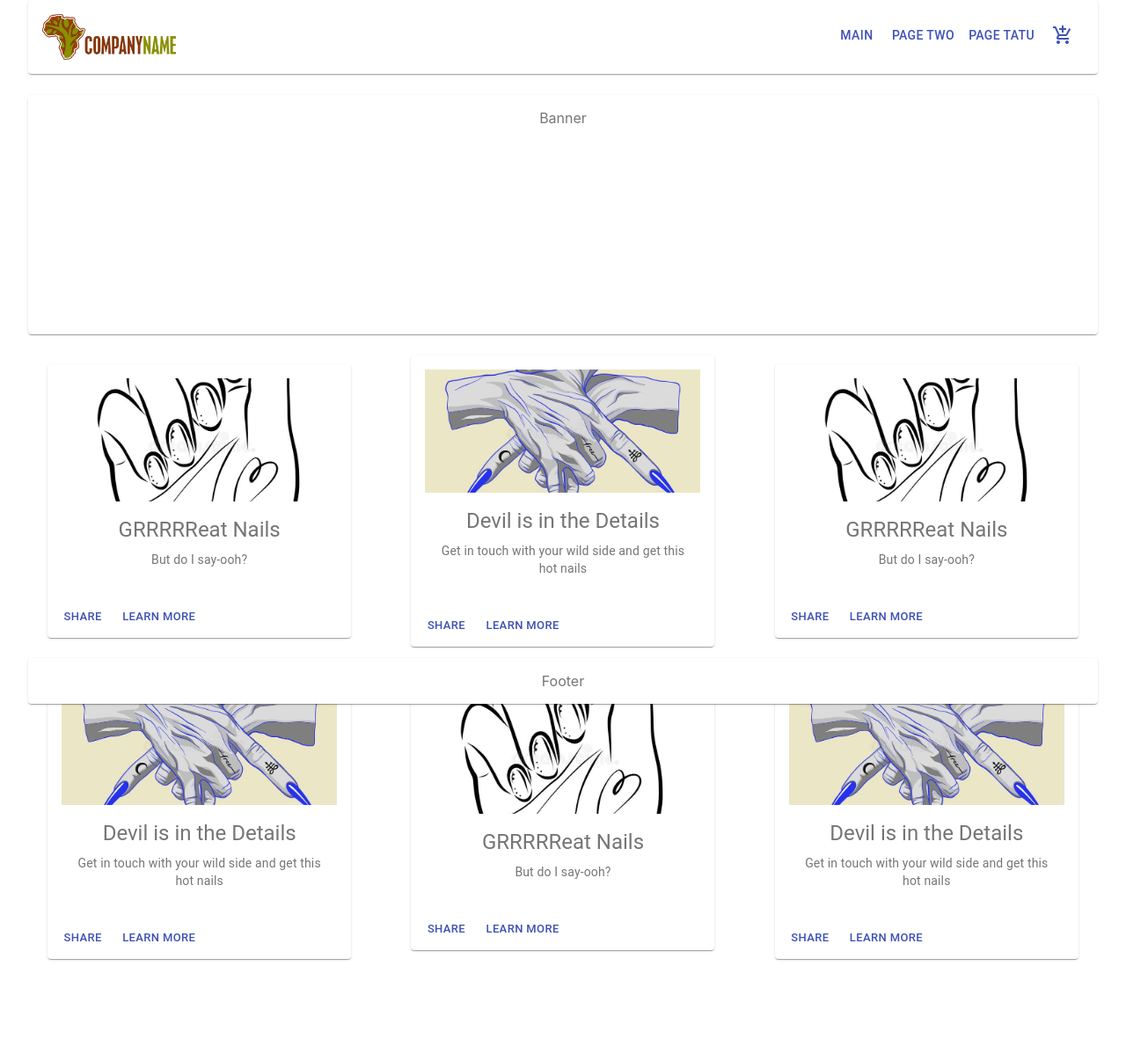
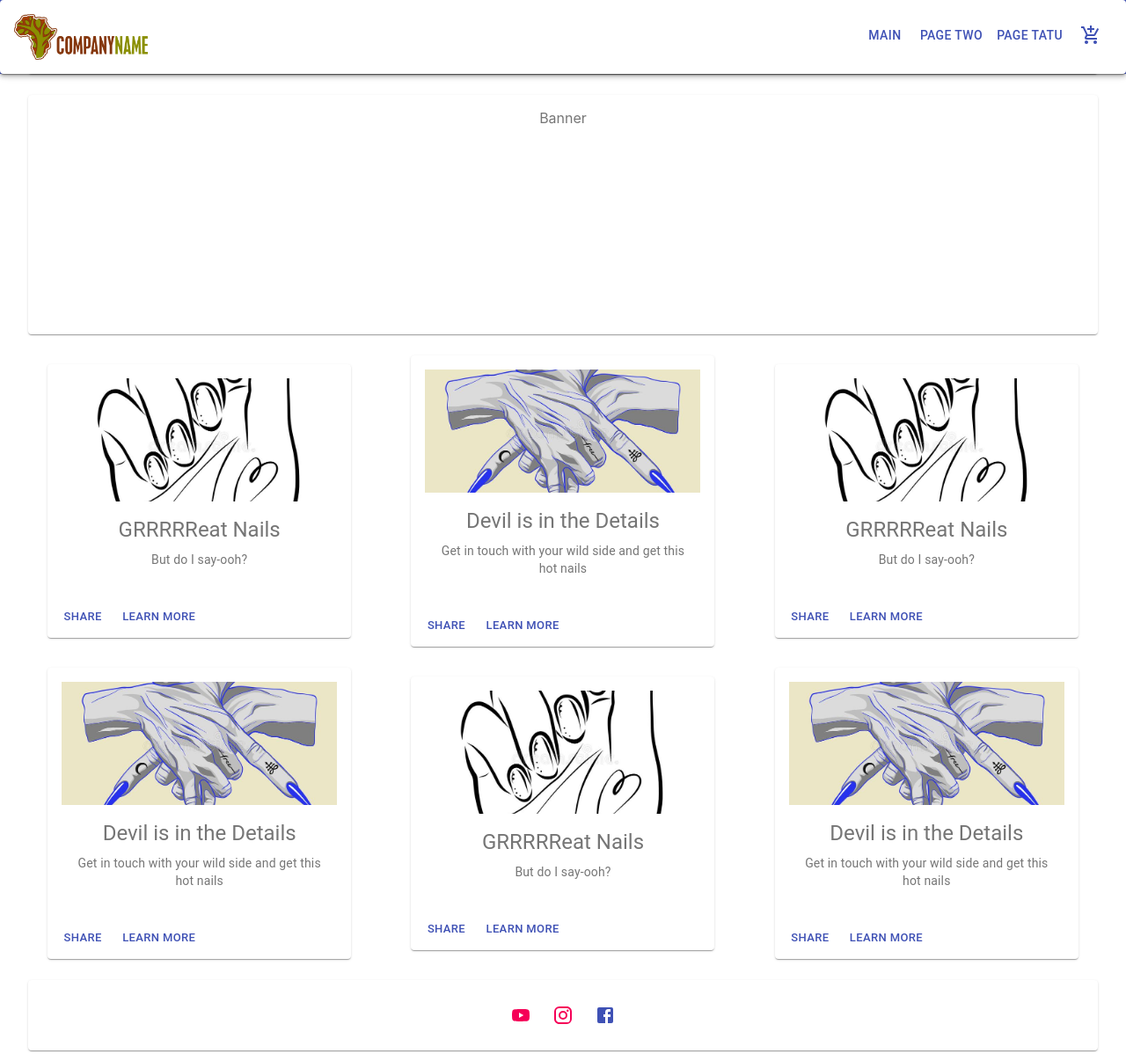
Before and after one commit to brianabajah/lexylixious, a React (Create React App) app in the folder client/shop/: page / in a window 1280 px wide. Shown: the whole page at 88% size. Before the commit the page ends 1102 px from the top, so only its background shows below. Built offline with nearby package versions, Linux system fonts and the light colour scheme.

Commit message:
floaty menu

```diff
--- a/client/shop/src/Pages/Home.js
+++ b/client/shop/src/Pages/Home.js
@@ -11,6 +11,14 @@ import ProdCards from './ProdCards';
 import IconButton from '@material-ui/core/IconButton';
 import AddShoppingCartIcon from '@material-ui/icons/AddShoppingCart';
 import tree from "../resources/images/tree540.png";
+import YouTubeIcon from '@material-ui/icons/YouTube';
+import InstagramIcon from '@material-ui/icons/Instagram';
+import FacebookIcon from '@material-ui/icons/Facebook';
+import Slide from '@material-ui/core/Slide';
+import useScrollTrigger from '@material-ui/core/useScrollTrigger';
+import AppBar from '@material-ui/core/AppBar';
+// import Toolbar from '@material-ui/core/Toolbar';
+// import Typography from '@material-ui/core/Typography';
 
 const useStyles = makeStyles((theme) => ({
     root: {
@@ -30,6 +38,7 @@ const useStyles = makeStyles((theme) => ({
       textAlign: "right",
       color: theme.palette.text.secondary,
       overflow: "hidden",
+
     },
       footer: {
         padding: theme.spacing(2),
@@ -39,8 +48,17 @@ const useStyles = makeStyles((theme) => ({
       },
   }));
 
+  function HideOnScroll(props) {
+    const { children} = props;
+    const trigger = useScrollTrigger();
+    return (
+      <Slide appear={false} direction="down" in={!trigger}>
+        {children}
+      </Slide>
+    );
+  }
 
-export default function Home() {
+export default function Home(props) {
     const [anchorEl, setAnchorEl] = React.useState(null);
     const handleClick = (event) => {
       setAnchorEl(event.currentTarget);
@@ -52,11 +70,15 @@ export default function Home() {
     const classes = useStyles();
 
     return (
-        <div>
+        // <div>
         <div className={classes.root}>
+
           <Grid container spacing={3} direction="row"
             justify="center"
             alignItems="center">
+
+        <HideOnScroll {...props}>
+            <AppBar>
             <Grid item xs={12} lg={12} >
               <Paper className={classes.paper} >
               <span><img src={tree} alt='logo' width="152" height="auto" align="left"></img>
@@ -85,17 +107,32 @@ export default function Home() {
                 </Hidden>
               </Paper>
             </Grid>
+            </AppBar>
+        </HideOnScroll>
+        <Grid item xs={12} lg={12} >
+              <Paper className={classes.paper} >
+              <span><img src={tree} alt='logo' width="152" height="auto" align="left"></img>
+              </span>
+              </Paper>
+            </Grid>
             <ProdCards ></ProdCards>
-          </Grid>
-        </div>
-        <div className={classes.ft} >
-        <Hidden smDown>
+
+          <Hidden smDown>
             <Grid item  xs={12} sm={12} lg={12} >
-              <Paper className={classes.footer}>Footer</Paper>
+              <Paper className={classes.footer}>
+              <IconButton color="secondary" aria-label="youtube"><YouTubeIcon/></IconButton>
+              <IconButton color="secondary" aria-label="instagram"><InstagramIcon/></IconButton>
+              <IconButton color="primary" aria-label="facebook"><FacebookIcon/></IconButton>
+                  </Paper>
             </Grid>
         </Hidden>
+        </Grid>
         </div>
-        </div>
+
+        // {/* <div className={classes.ft} >
+
+        // </div>
+        // </div> */}
 
       );
 }
--- a/client/shop/src/Pages/ProdCards.js
+++ b/client/shop/src/Pages/ProdCards.js
@@ -48,7 +48,7 @@ export default function ProdCards() {
                         // <Grid item xs={12} sm={12} md={6} lg={6}>
                         // <Paper className={classes.card}>Product Card</Paper>
                         // </Grid>
-                        <Grid item xs={12} sm={6} md={4} lg={4} align="center">
+                        <Grid item xs={12} sm={6} md={4} lg={4} align="center" justify="space-between">
                         <Card className={classes.root}>
                         <CardActionArea className={classes.card}>
                           <CardMedia
```
Also changed, not shown: 1 other file (tests, documents, lock files or other folders).
